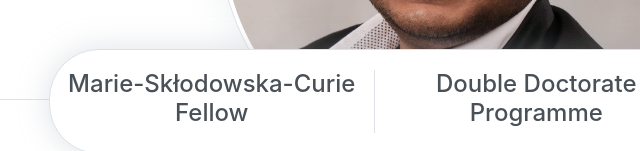
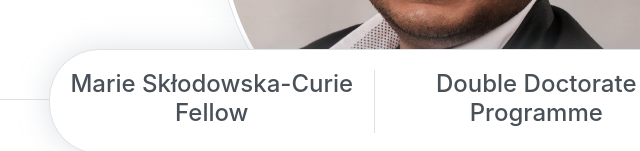
Before and after one commit to KarthikAS55/Details, a website: page index.html in a window 1280 px wide. Shown: the part 652-803 px from the top of the page, 266-906 px from the left. Drawn offline with nearby package versions, Linux system fonts and the light colour scheme; a small style sheet from the web is missing; files whose address does not match are found by name.

Commit message:
Update index.html

```diff
--- a/index.html
+++ b/index.html
@@ -112,7 +112,7 @@
         <!-- Header-widget -->
         <div class="widget">
             <div class="widget-item">
-                <h4>Marie-Skłodowska-Curie Fellow</h4>
+                <h4>Marie Skłodowska-Curie Fellow</h4>
                 <p></p>
             </div>
             <div class="widget-item">
```
